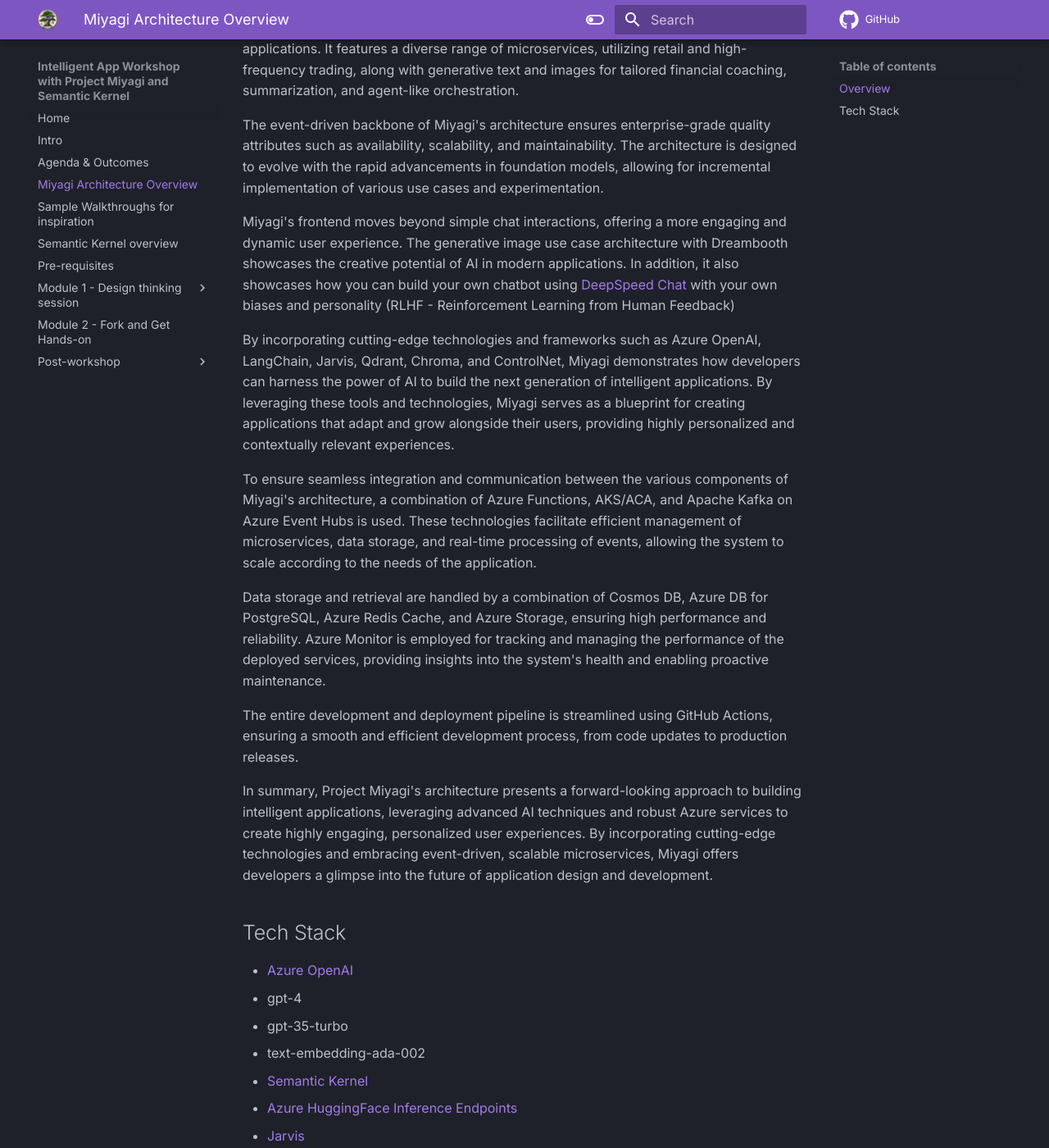
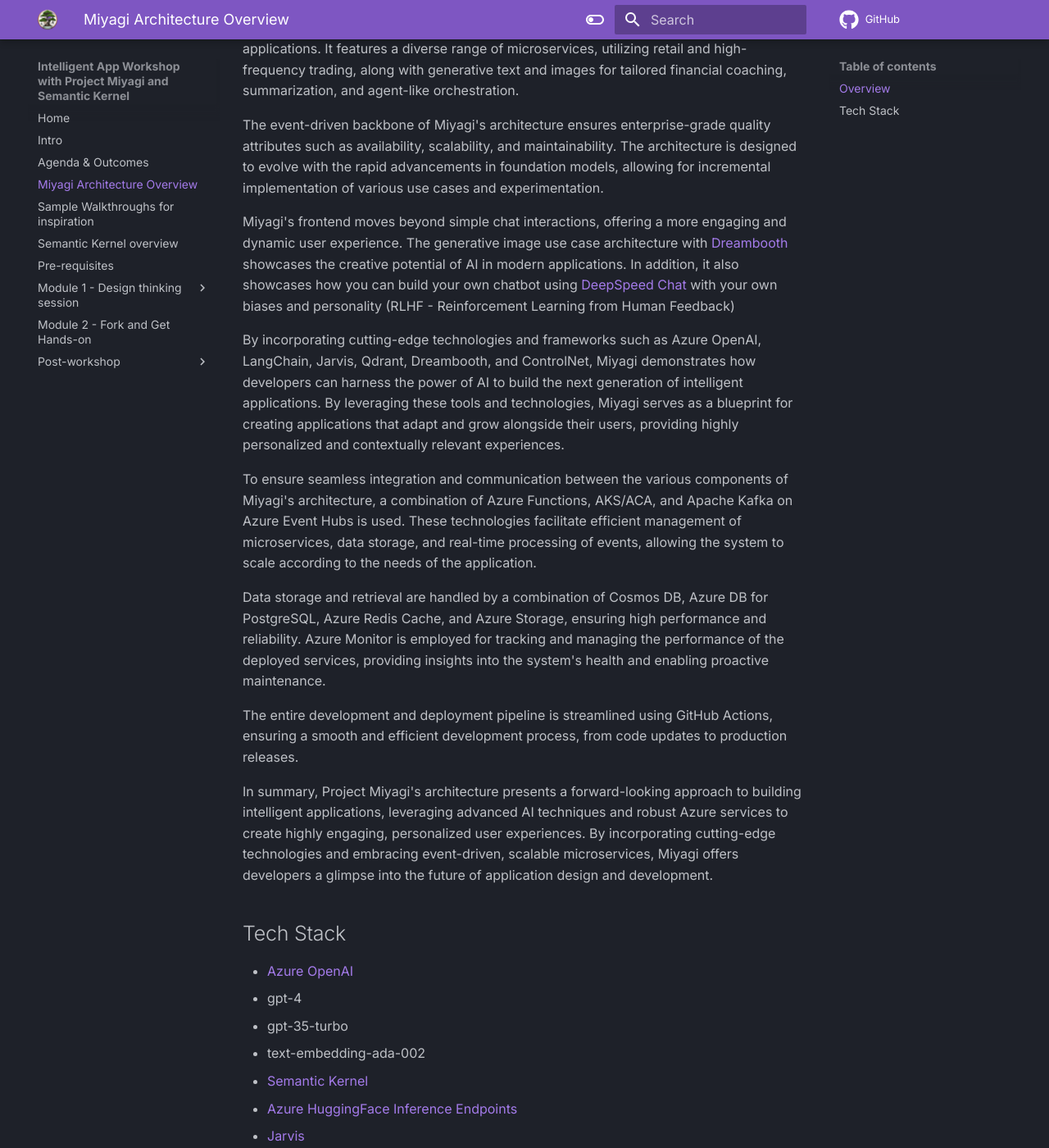
Before and after one commit to Azure/intelligent-app-workshop, an MkDocs documentation site: the page built from docs/wksp/00-intro/architecture-overview.md, in a window 1280 px wide and 1400 px high, scrolled down 2166 px. Shown: the whole window at 82% size. Built offline with MkDocs 1.6.1 and Material for MkDocs 9.7.7, drawn with Linux system fonts in a browser that asks for light colours; comment, search, counter and statistics services are not loaded; some of the changed text lies outside the part shown.

```diff
--- a/docs/wksp/00-intro/architecture-overview.md
+++ b/docs/wksp/00-intro/architecture-overview.md
@@ -23,9 +23,9 @@ Miyagi's architecture is designed with a focus on customer-centricity, leveragin
 
 The event-driven backbone of Miyagi's architecture ensures enterprise-grade quality attributes such as availability, scalability, and maintainability. The architecture is designed to evolve with the rapid advancements in foundation models, allowing for incremental implementation of various use cases and experimentation.
 
-Miyagi's frontend moves beyond simple chat interactions, offering a more engaging and dynamic user experience. The generative image use case architecture with Dreambooth showcases the creative potential of AI in modern applications. In addition, it also showcases how you can build your own chatbot using [DeepSpeed Chat](https://github.com/microsoft/DeepSpeedExamples/tree/master/applications/DeepSpeed-Chat) with your own biases and personality (RLHF - Reinforcement Learning from Human Feedback)
+Miyagi's frontend moves beyond simple chat interactions, offering a more engaging and dynamic user experience. The generative image use case architecture with [Dreambooth](https://huggingface.co/thegovind/reddogpillmodel512) showcases the creative potential of AI in modern applications. In addition, it also showcases how you can build your own chatbot using [DeepSpeed Chat](https://github.com/microsoft/DeepSpeedExamples/tree/master/applications/DeepSpeed-Chat) with your own biases and personality (RLHF - Reinforcement Learning from Human Feedback)
 
-By incorporating cutting-edge technologies and frameworks such as Azure OpenAI, LangChain, Jarvis, Qdrant, Chroma, and ControlNet, Miyagi demonstrates how developers can harness the power of AI to build the next generation of intelligent applications. By leveraging these tools and technologies, Miyagi serves as a blueprint for creating applications that adapt and grow alongside their users, providing highly personalized and contextually relevant experiences.
+By incorporating cutting-edge technologies and frameworks such as Azure OpenAI, LangChain, Jarvis, Qdrant, Dreambooth, and ControlNet, Miyagi demonstrates how developers can harness the power of AI to build the next generation of intelligent applications. By leveraging these tools and technologies, Miyagi serves as a blueprint for creating applications that adapt and grow alongside their users, providing highly personalized and contextually relevant experiences.
 
 To ensure seamless integration and communication between the various components of Miyagi's architecture, a combination of Azure Functions, AKS/ACA, and Apache Kafka on Azure Event Hubs is used. These technologies facilitate efficient management of microservices, data storage, and real-time processing of events, allowing the system to scale according to the needs of the application.
 
```
Also changed, not shown: other parts of docs/wksp/00-intro/architecture-overview.md (+1 -1 lines), docs/assets/images/wip-azure.png.
